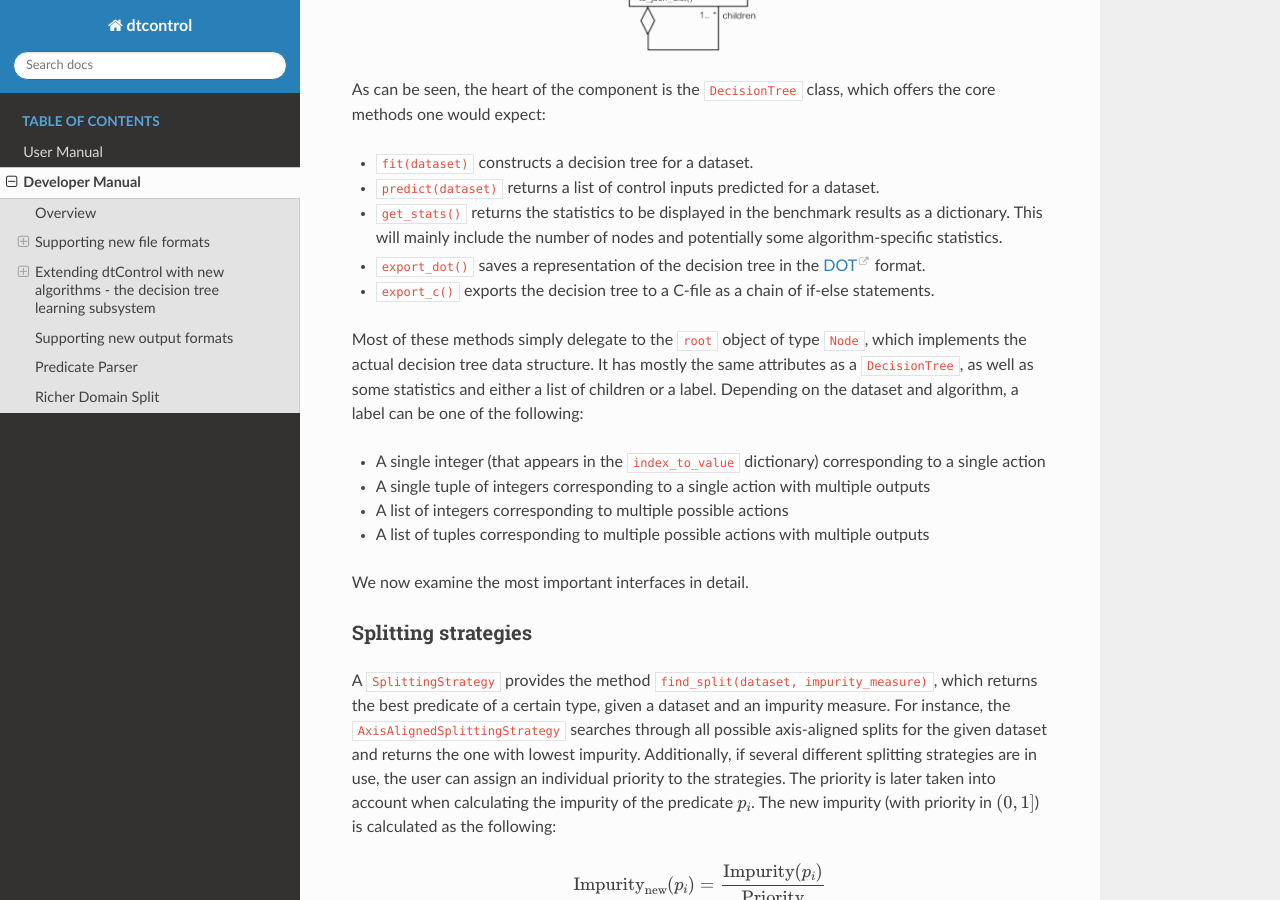
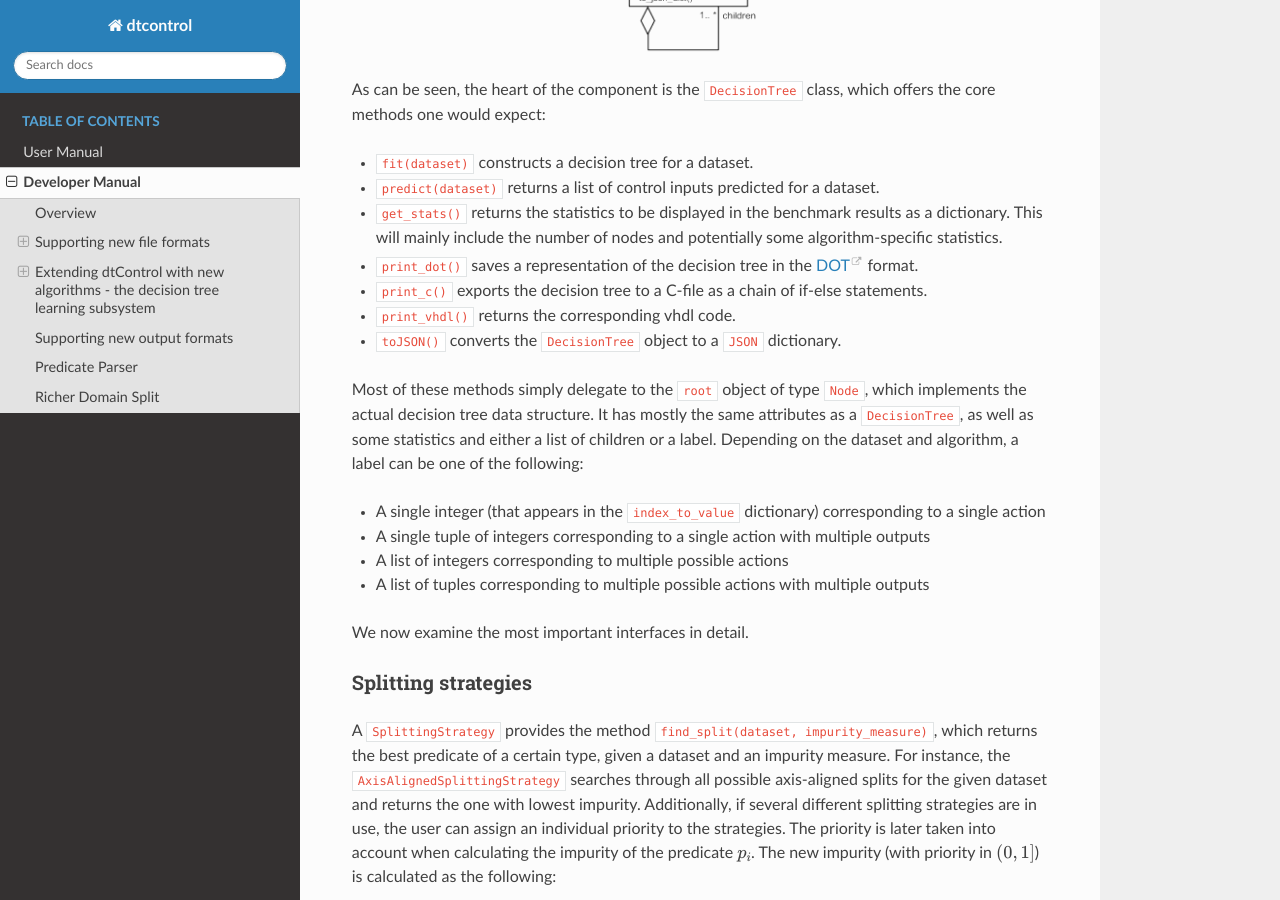
Before and after one commit to hobborg/dtControl, a Sphinx documentation site: the page built from docs/source/devman.rst, in a window 1280 px wide and 900 px high, scrolled down 5685 px. Built offline with Sphinx 7.4.7 and the Read the Docs theme 2.0.0, drawn with Linux system fonts in a browser that asks for light colours.

Commit message:
updated DecisionTree

```diff
--- a/docs/source/devman.rst
+++ b/docs/source/devman.rst
@@ -124,8 +124,11 @@ As can be seen, the heart of the component is the ``DecisionTree`` class, which
 - ``fit(dataset)`` constructs a decision tree for a dataset.
 - ``predict(dataset)`` returns a list of control inputs predicted for a dataset.
 - ``get_stats()`` returns the statistics to be displayed in the benchmark results as a dictionary. This will mainly include the number of nodes and potentially some algorithm-specific statistics.
-- ``export_dot()`` saves a representation of the decision tree in the `DOT <https://en.wikipedia.org/wiki/DOT_(graph_description_language)>`_ format.
-- ``export_c()`` exports the decision tree to a C-file as a chain of if-else statements.
+- ``print_dot()`` saves a representation of the decision tree in the `DOT <https://en.wikipedia.org/wiki/DOT_(graph_description_language)>`_ format.
+- ``print_c()`` exports the decision tree to a C-file as a chain of if-else statements.
+- ``print_vhdl()`` returns the corresponding vhdl code.
+- ``toJSON()`` converts the ``DecisionTree`` object to a ``JSON`` dictionary.
+
 
 Most of these methods simply delegate to the ``root`` object of type ``Node``, which implements the actual decision tree data structure. It has mostly the same attributes as a ``DecisionTree``, as well as some statistics and either a list of children or a label. Depending on the dataset and algorithm, a label can be one of the following:
 
```
